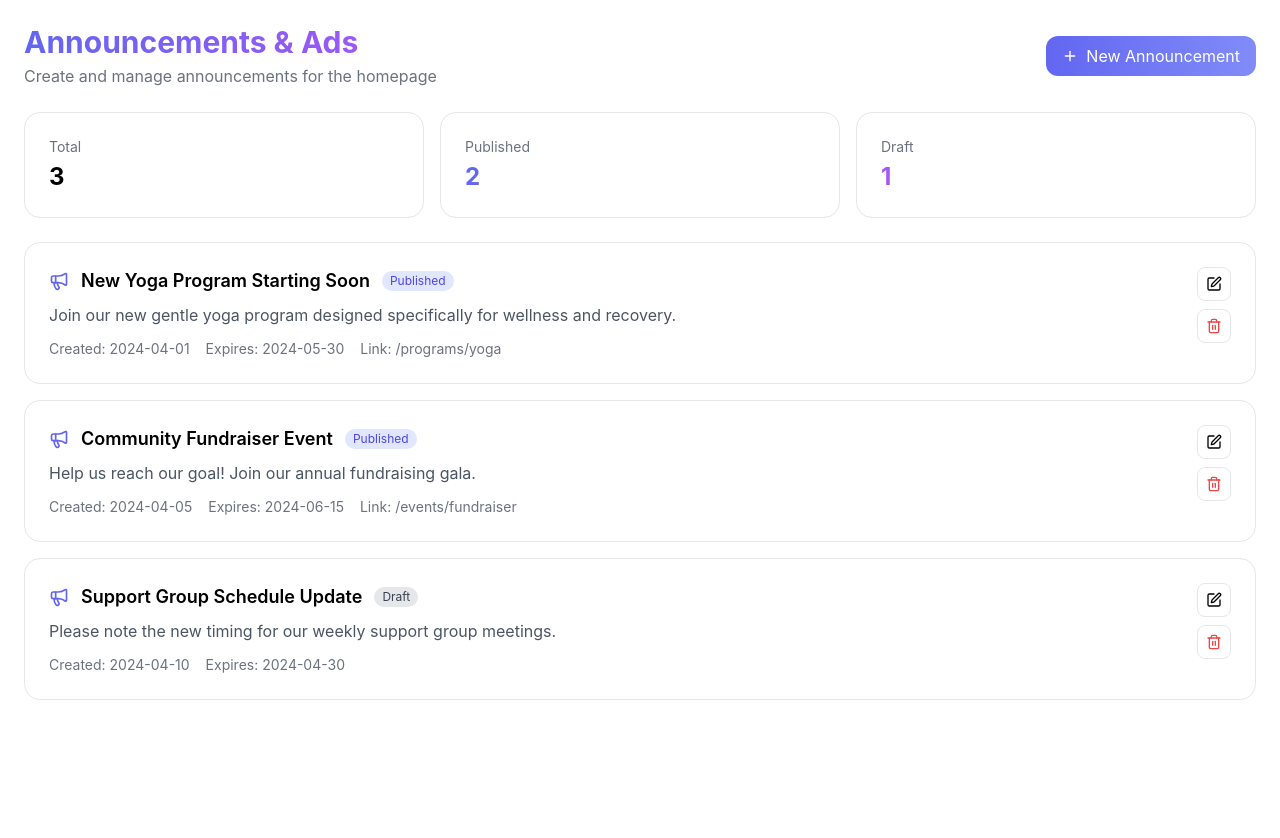
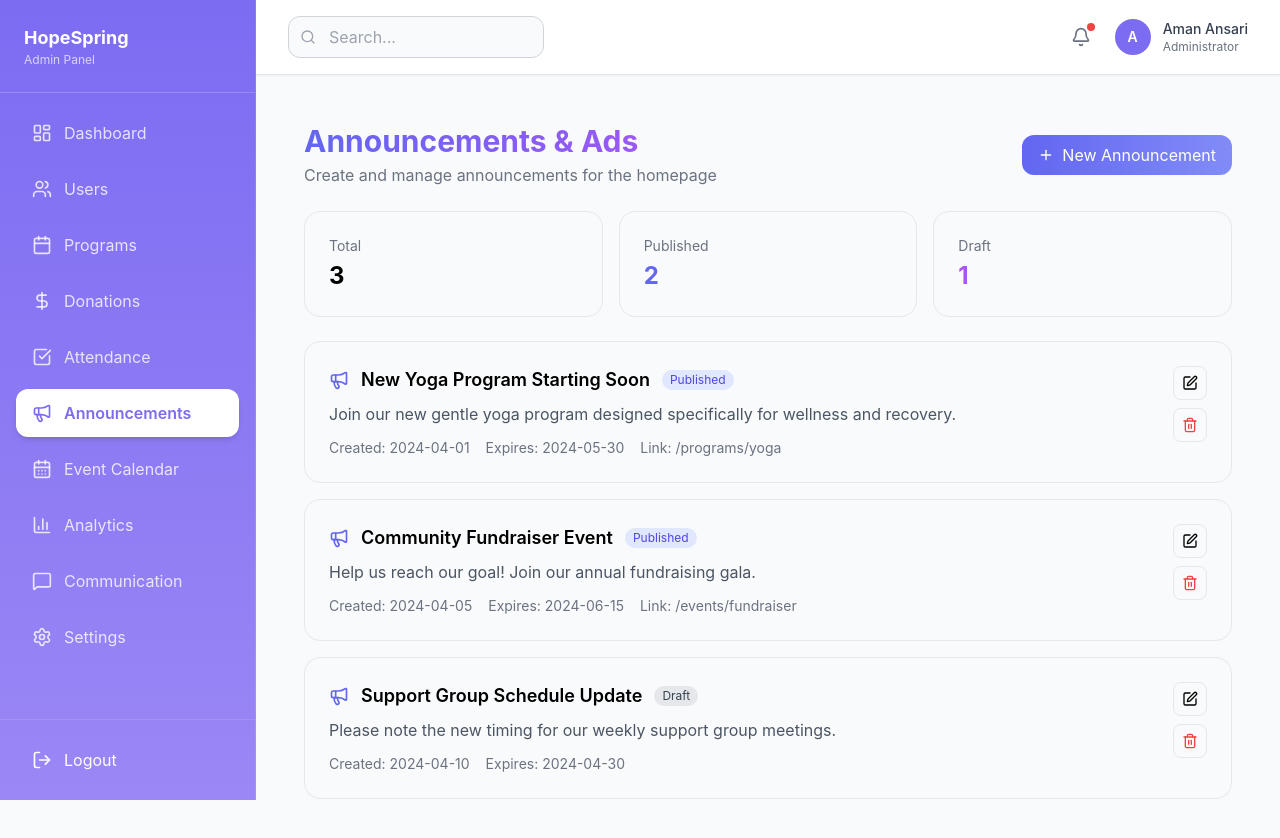
Before and after one commit to Aman-1603/HopeSpring, a React (Create React App) app in the folder hope_spring/: page /admin/announcements in a window 1280 px wide. Shown: the top 838 px of the page. Before the commit the page ends 800 px from the top, so only its background shows below. Built offline with nearby package versions, Linux system fonts and the light colour scheme.

Commit message:
Updated section on Adminsetting and Announcement page add nav and adminlayout

```diff
--- a/hope_spring/src/AdminSection/AdminSettings.jsx
+++ b/hope_spring/src/AdminSection/AdminSettings.jsx
@@ -1,7 +1,9 @@
 import { Save, Upload, Download } from "lucide-react";
+import AdminLayout from "./NavSection/AdminLayout";
 
 const AdminSettings = () => {
   return (
+    <AdminLayout>
     <div className="space-y-6 p-6">
       {/* Page Header */}
       <div>
@@ -141,6 +143,7 @@
         </div>
       </div>
     </div>
+    </AdminLayout>
   );
 };
 
--- a/hope_spring/src/AdminSection/Announcements.jsx
+++ b/hope_spring/src/AdminSection/Announcements.jsx
@@ -1,5 +1,6 @@
 import { useState } from "react";
 import { Megaphone, Plus, Edit, Trash2, Image as ImageIcon } from "lucide-react";
+import AdminLayout from "./NavSection/AdminLayout";
 
 // Mock announcements
 const mockAnnouncements = [
@@ -84,6 +85,7 @@
   };
 
   return (
+    <AdminLayout>
     <div className="space-y-6 p-6">
       {/* Header */}
       <div className="flex flex-col sm:flex-row justify-between items-start sm:items-center gap-4">
@@ -261,6 +263,7 @@
         ))}
       </div>
     </div>
+    </AdminLayout>
   );
 };
 
```
